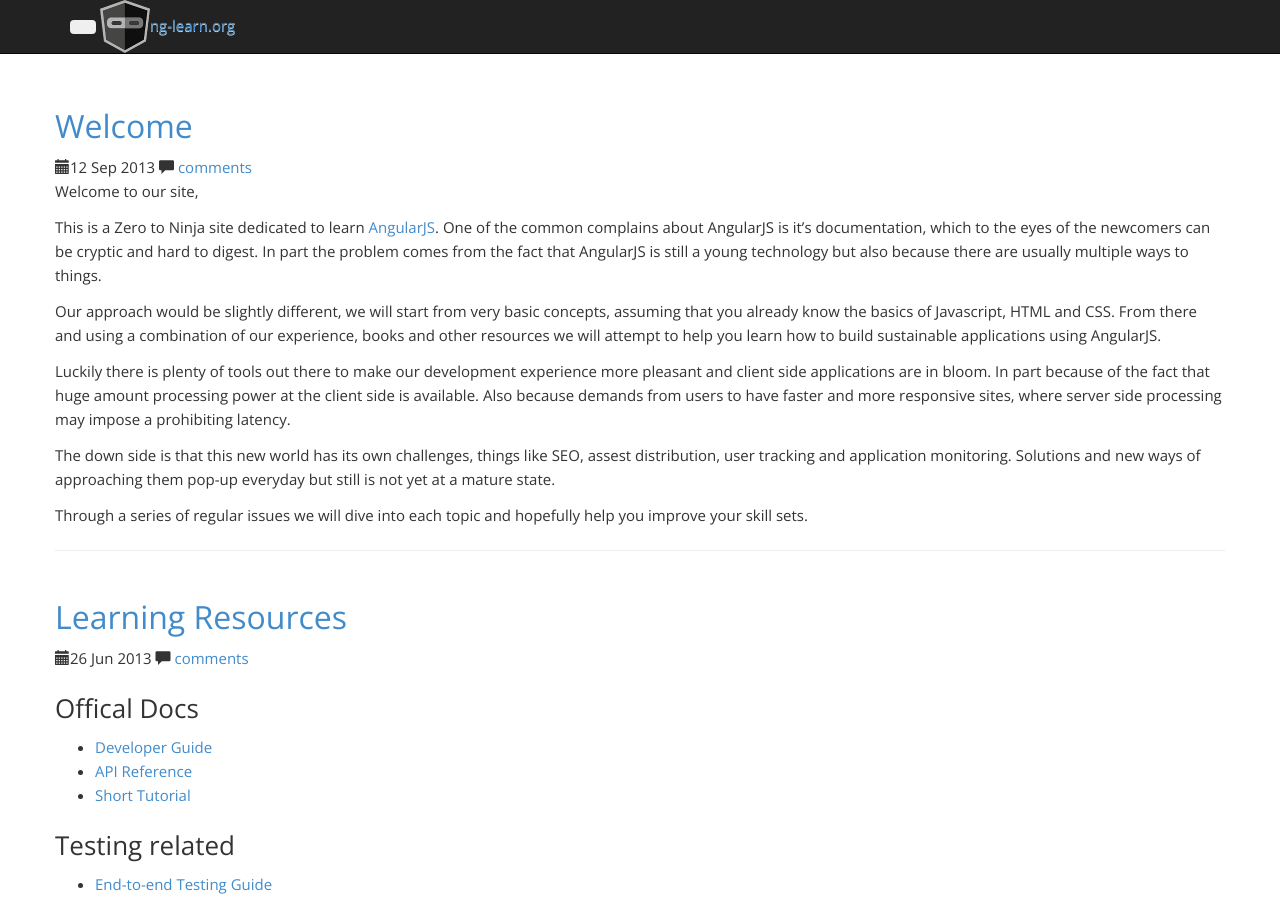
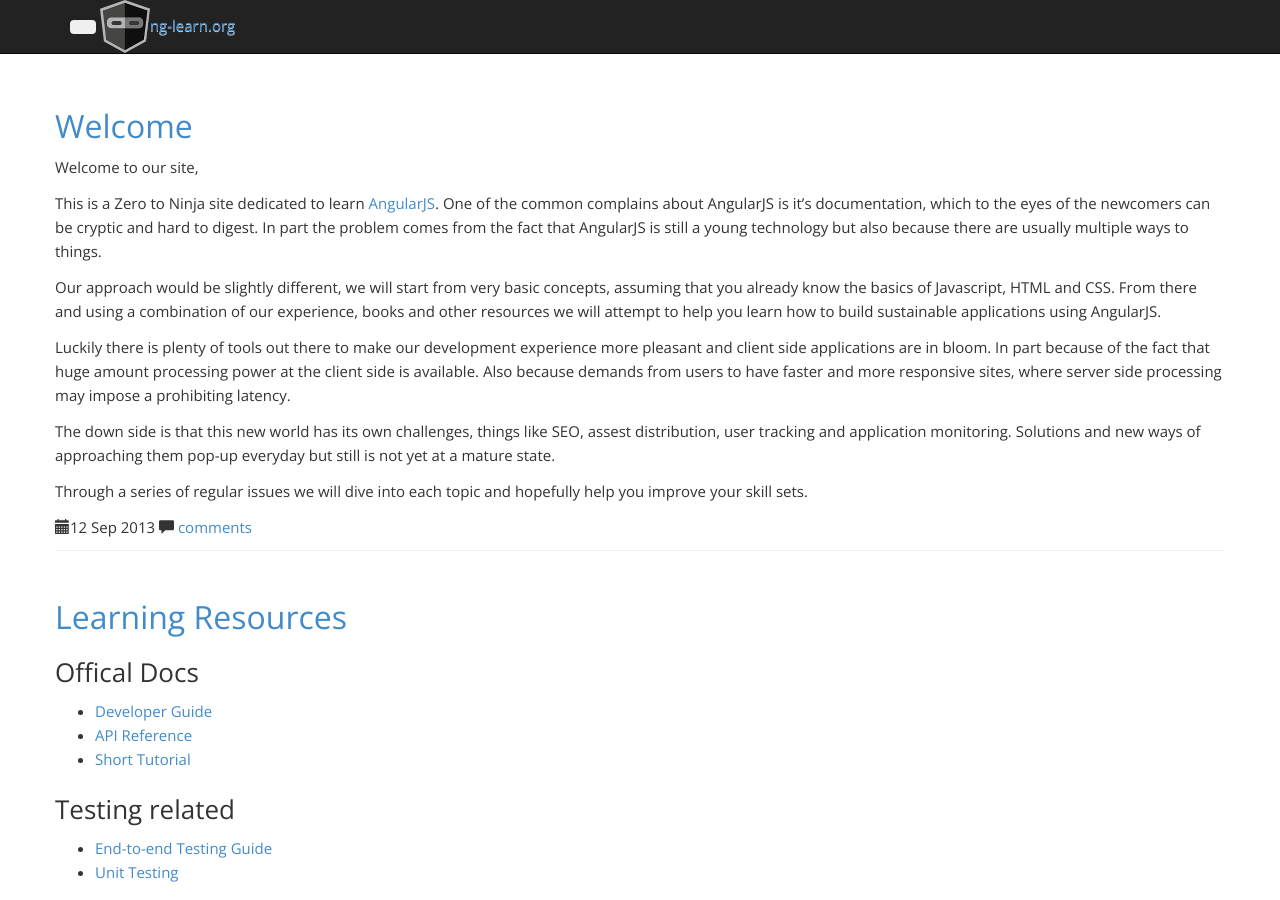
Before and after one commit to ng-learn-org/ng-learn-org.github.io, a Jekyll site: the page built from index.html, in a window 1280 px wide and 900 px high. Built offline with Jekyll 4.4.1, drawn with Linux system fonts in a browser that asks for light colours; Markdown is read by kramdown in place of the engine named in the settings; the list of posts is cut into pages by our own code; comment, search, counter and statistics services are not loaded; some of the changed text lies outside the part shown.

Commit message:
changed layout

```diff
--- a/index.html
+++ b/index.html
@@ -10,12 +10,11 @@ title: Blog
     <h2>
       <a href="{{ site.url }}{{ post.url }}" rel="bookmark permalink" title="Permanent link to this post">{{ post.title }}</a>
     </h2>
+    {{ post.content }}
+
     <span class="glyphicon glyphicon-calendar"></span>{{ post.date | date_to_string }}
     <span class="glyphicon glyphicon-comment"></span>
     <a href="{{ site.url }}{{ post.url }}#disqus_thread">comments</a>
-
-
-    {{ post.content }}
   </div>
   <!-- /Post -->
 
```
